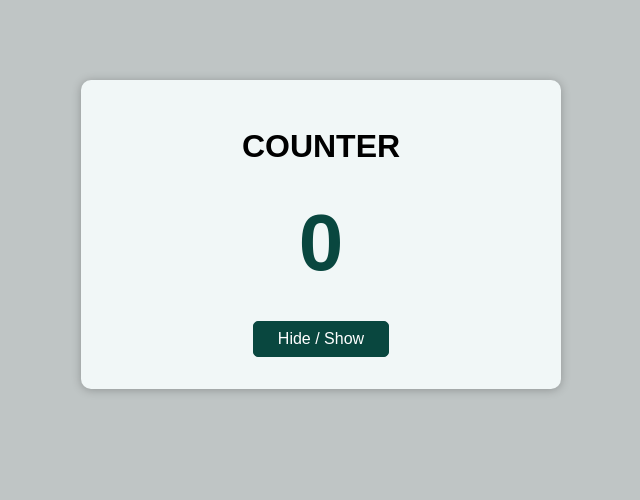
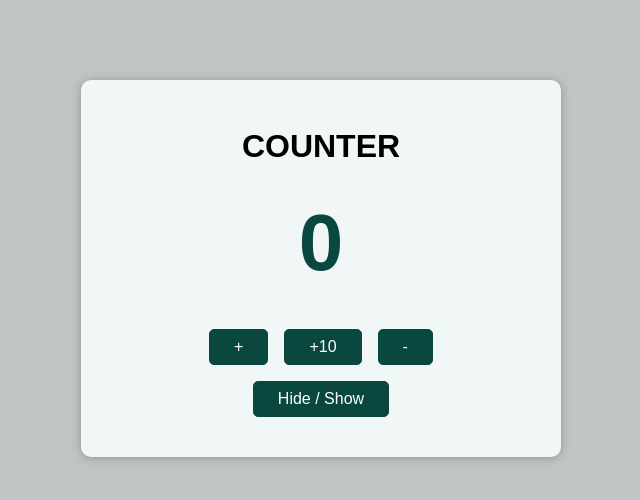
Before and after one commit to SergiiKhylko/redux-fundamentals, a React (Create React App) app: page / in a window 1280 px wide. Shown: the top 500 px of the page, without its empty margins (319-959 px from the left). Built offline with nearby package versions, Linux system fonts and the light colour scheme.

Commit message:
#4 create actions for reducer

```diff
--- a/src/components/Counter.js
+++ b/src/components/Counter.js
@@ -1,9 +1,25 @@
 import classes from "./Counter.module.css";
-import {useSelector} from "react-redux";
+import {useDispatch, useSelector} from "react-redux";
 
 const Counter = () => {
 
+  const dispatcher = useDispatch();
   const counter = useSelector(state => state.counter);
+
+  const incrementHandler = () => {
+    dispatcher({type: "INCR"})
+  };
+
+  const decrementHandler = () => {
+    dispatcher({type: "DECR"})
+  };
+
+  const increaseHandler = () => {
+    dispatcher({
+      type: "ADD",
+      number: 10
+    })
+  };
 
   const toggleCounterHandler = () => {};
 
@@ -11,6 +27,11 @@ const Counter = () => {
     <main className={classes.counter}>
       <h1>Counter</h1>
       <div className={classes.value}>{counter}</div>
+      <div>
+        <button onClick={incrementHandler}>+</button>
+        <button onClick={increaseHandler}>+10</button>
+        <button onClick={decrementHandler}>-</button>
+      </div>
       <button onClick={toggleCounterHandler}>Hide / Show</button>
     </main>
   );
--- a/src/components/Counter.module.css
+++ b/src/components/Counter.module.css
@@ -20,3 +20,7 @@
   margin: 2rem 0;
   font-weight: bold;
 }
+
+.counter button {
+  margin: 0.5rem
+}
--- a/src/store/index.js
+++ b/src/store/index.js
@@ -1,13 +1,19 @@
 const redux = require("redux");
 
 const counterReducer = (state = {counter: 0}, action) => {
-  if (action.type === "increment") {
+  if (action.type === "INCR") {
     return {
       counter: state.counter + 1
     };
   }
 
-  if (action.type === "decrement") {
+  if (action.type === "ADD") {
+    return {
+      counter: state.counter + action.number
+    };
+  }
+
+  if (action.type === "DECR") {
     return {
       counter: state.counter - 1
     };
```
